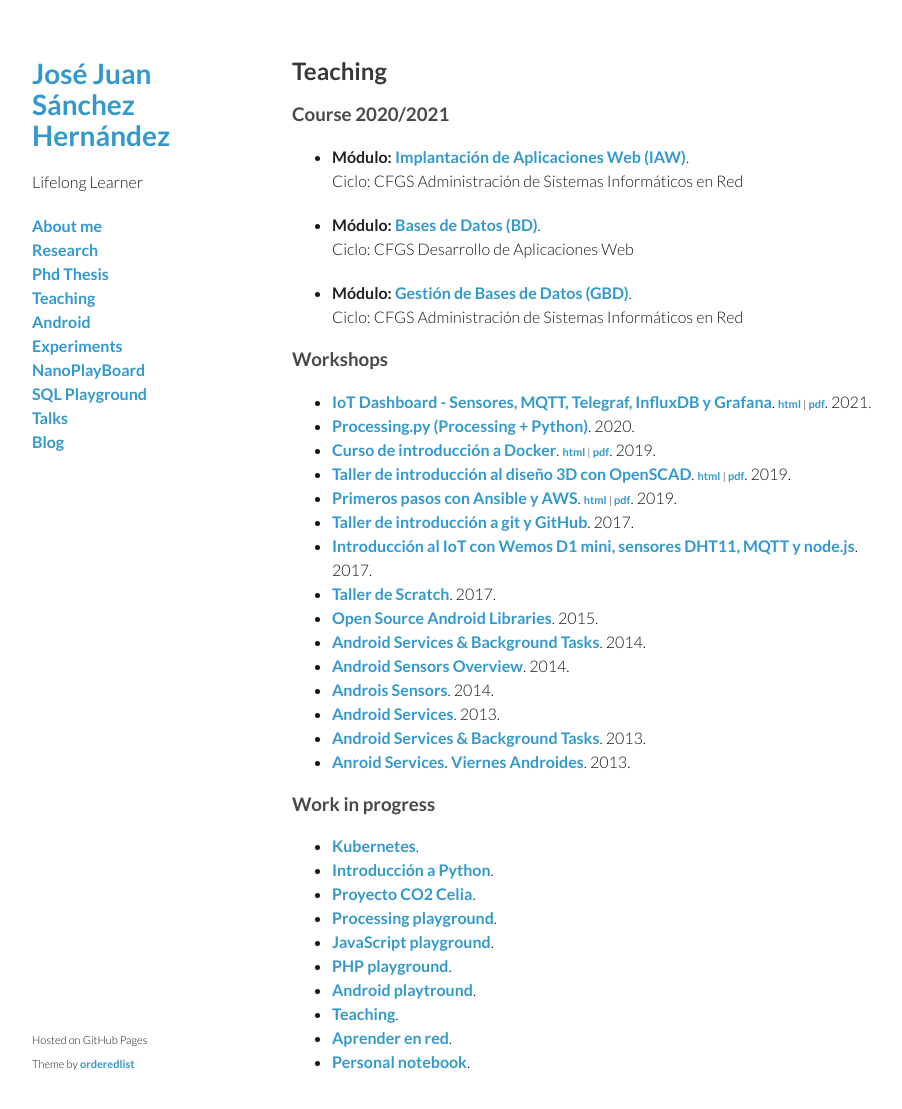
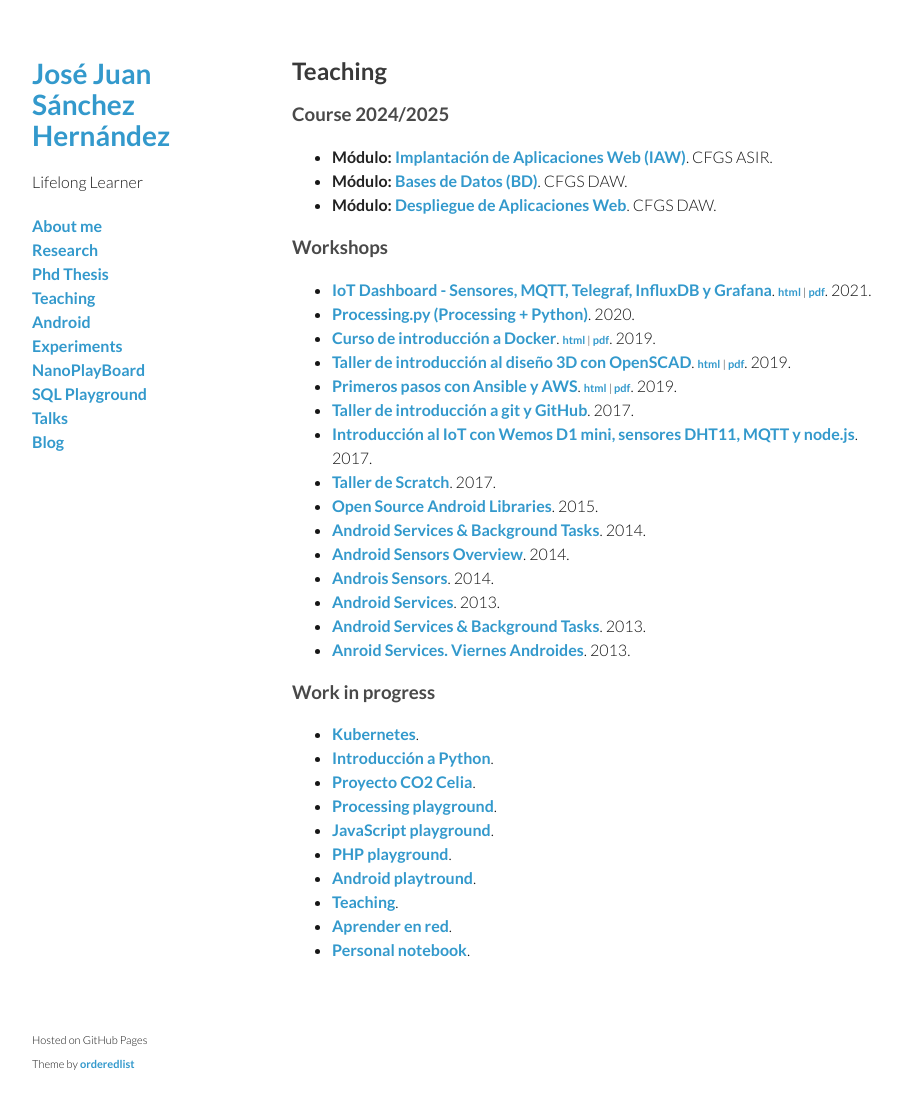
Before and after one commit to josejuansanchez/josejuansanchez.github.io, a Jekyll site: the page built from teaching/index.md, in a window 1280 px wide and 1144 px high. Shown: the top 1109 px of the window, without its empty margins (178-1080 px from the left). Built offline with Jekyll 4.4.1, drawn with Linux system fonts in a browser that asks for light colours.

Commit message:
Updated teaching

```diff
--- a/teaching/index.md
+++ b/teaching/index.md
@@ -5,16 +5,11 @@ title: Teaching
 
 ## Teaching
 
-### Course 2020/2021
+### Course 2024/2025
 
-  * **Módulo:** [Implantación de Aplicaciones Web (IAW)][1].
-    Ciclo: CFGS Administración de Sistemas Informáticos en Red
-
-  * **Módulo:** [Bases de Datos (BD)][2].
-    Ciclo: CFGS Desarrollo de Aplicaciones Web
-
-  * **Módulo:** [Gestión de Bases de Datos (GBD)][2].
-    Ciclo: CFGS Administración de Sistemas Informáticos en Red
+  * **Módulo:** [Implantación de Aplicaciones Web (IAW)][1]. CFGS ASIR.
+  * **Módulo:** [Bases de Datos (BD)][2]. CFGS DAW.
+  * **Módulo:** [Despliegue de Aplicaciones Web][32]. CFGS DAW.
 
 ### Workshops
 
```
Also changed, not shown: other parts of teaching/index.md (+1 -0 lines).
